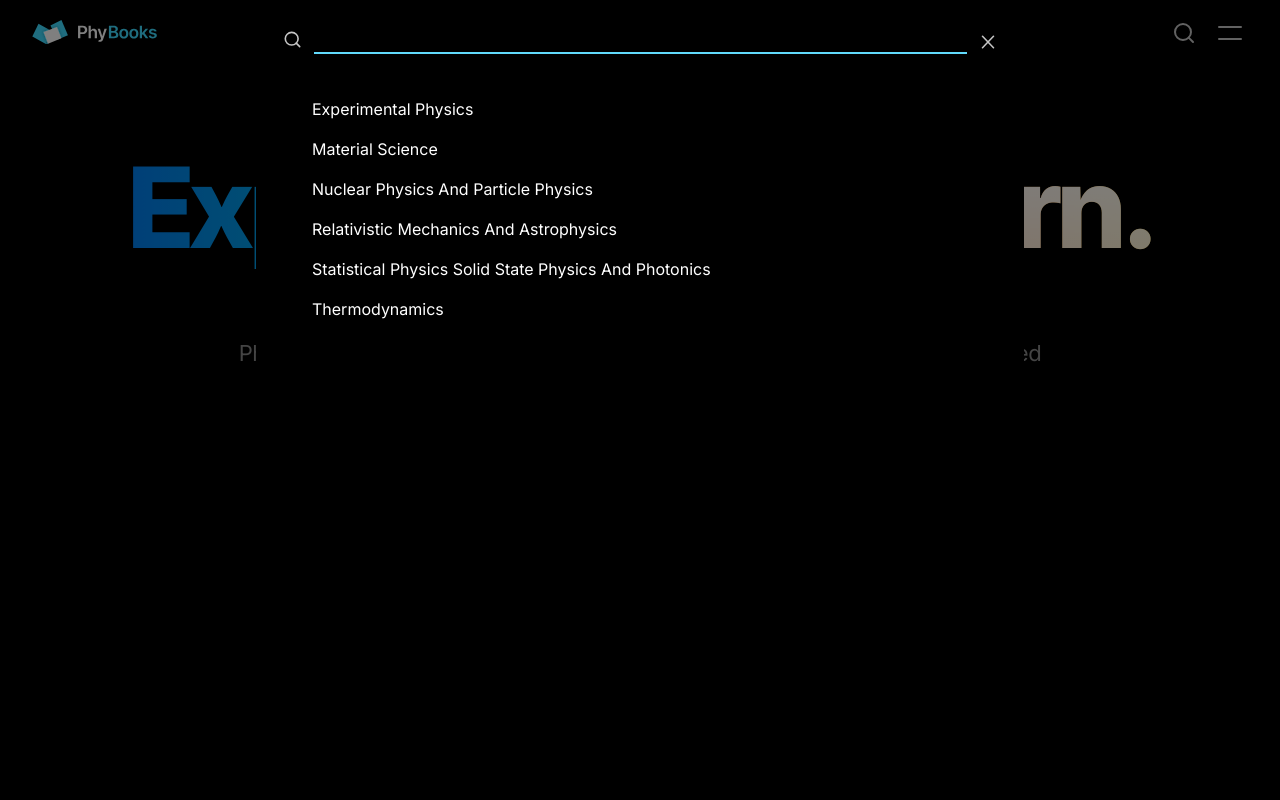
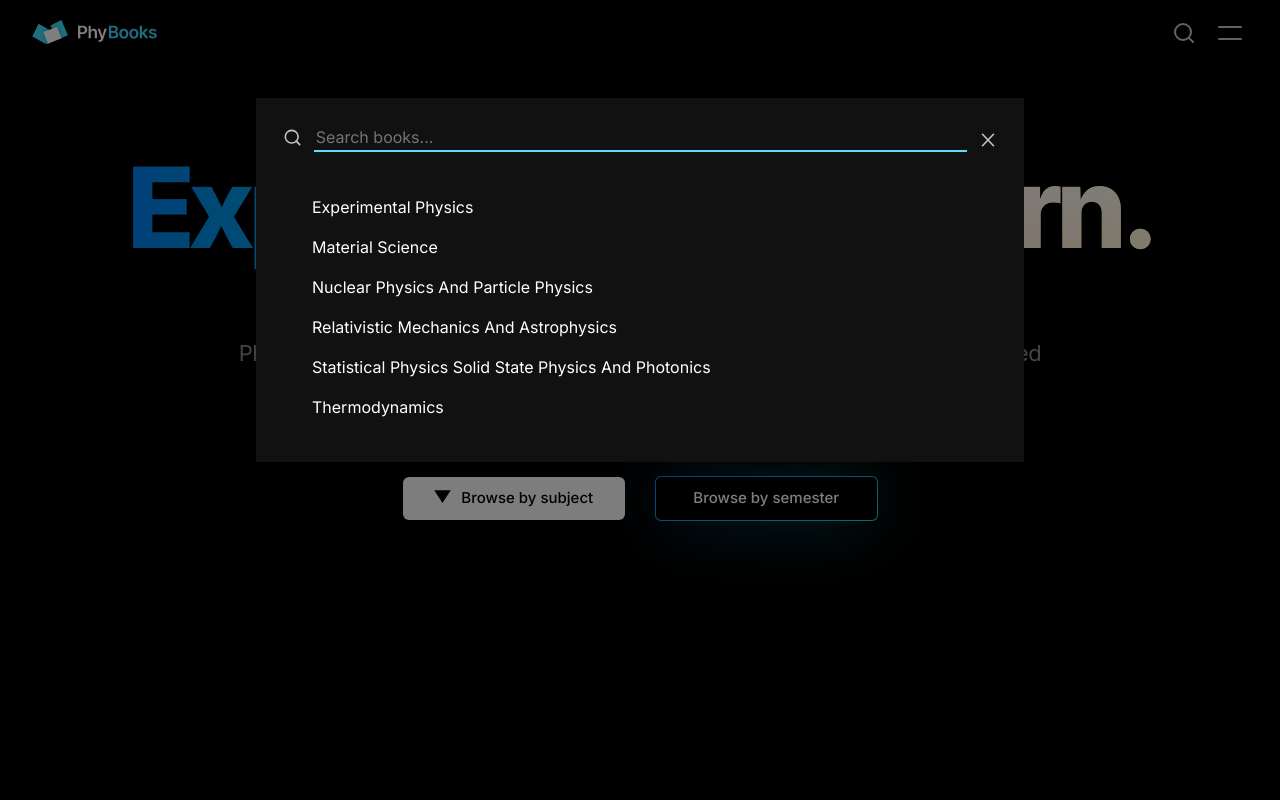
Before and after one commit to FarisPalayi/phybooks, a Next.js app: page / in a window 1280 px wide. Both pictures are taken after a click on the button 1184 px from the left and 33 px from the top of the page. Shown: the top 800 px of the page. Built offline with nearby package versions, Linux system fonts and the light colour scheme.

Commit message:
input search modifications, placeholder and results fallback

```diff
--- a/src/app/components/shared/Search.js
+++ b/src/app/components/shared/Search.js
@@ -55,19 +55,28 @@ export default function Search({ data, onClick }) {
             className={styles.search__input}
             onChange={handleSearch}
             ref={inputRef}
+            placeholder="Search books..."
           />
           <button onClick={onClick} className={styles.search__close}>
             <Image src="/images/x.svg" alt="" width={24} height={24} />
           </button>
         </div>
         <ul className={styles.search__list}>
-          {searchResults.map((item, i) => (
-            <li key={i} className={styles.search__item}>
-              <Link href={`/subject/${item.title}`} onClick={onClick}>
-                {titleCase(item.title)}
-              </Link>
-            </li>
-          ))}
+          {searchResults.length > 0 ? (
+            searchResults.map((item, i) => (
+              <li key={i} className={styles.search__item}>
+                <Link
+                  href={`/subject/${item.title}`}
+                  className={styles.search__link}
+                  onClick={onClick}
+                >
+                  {titleCase(item.title)}
+                </Link>
+              </li>
+            ))
+          ) : (
+            <p className={styles.search__fallback}>No books are found</p>
+          )}
         </ul>
       </div>
     </div>
--- a/src/app/styles/components/Search.module.scss
+++ b/src/app/styles/components/Search.module.scss
@@ -1,6 +1,8 @@
 @use "../abstracts/" as *;
 
 .container {
+  --search-bg: var(--background);
+
   position: fixed;
   inset: 0px;
   max-height: 100dvh;
@@ -8,6 +10,11 @@
   max-width: rem(768);
   margin: auto;
   background-color: var(--accents-1);
+
+  @include desktop {
+    --search-bg: var(--accents-1);
+    margin-top: calc(var(--header-height) + rem(32));
+  }
 }
 
 .search {
@@ -22,9 +29,8 @@
   @include flex-row;
   gap: rem(10);
   position: relative;
-  padding: calc((var(--header-height) - var(--search-input-height)) / 2);
   padding: rem(25);
-  background-color: var(--background);
+  background-color: var(--search-bg);
 }
 
 .search__icon,
@@ -34,7 +40,7 @@
 
 .search__input {
   width: 100%;
-  background-color: var(--background);
+  background-color: var(--search-bg);
   border: none;
   border-bottom: solid var(--cyan) 2px;
   outline: transparent;
@@ -45,12 +51,33 @@
 }
 
 .search__list {
-  padding-inline: rem(56);
-  padding-block: rem(10);
-  background-color: var(--background);
+  padding-inline: rem(51);
+  padding-block: rem(10) rem(35);
+  background-color: var(--search-bg);
   height: calc(100dvh - var(--header-height));
+
+  @include desktop {
+    height: auto;
+  }
 }
 
 .search__item {
-  padding-block: rem(8);
+  padding-block: rem(3);
 }
+
+.search__link {
+  width: 100%;
+  color: var(--foreground);
+  border-radius: rem(2);
+  transition: background-color 130ms ease-out;
+  padding-block: rem(5);
+  padding-inline: rem(5);
+
+  @include hover {
+    background-color: var(--accents-3);
+  }
+}
+
+.search__fallback {
+  color: var(--accents-6);
+}
--- a/src/app/styles/global.scss
+++ b/src/app/styles/global.scss
@@ -82,6 +82,13 @@ h2 {
   }
 }
 
+input[type="search"]::-webkit-search-decoration,
+input[type="search"]::-webkit-search-cancel-button,
+input[type="search"]::-webkit-search-results-button,
+input[type="search"]::-webkit-search-results-decoration {
+  display: none;
+}
+
 .main {
   @include flex-column;
   gap: rem(136);
```
